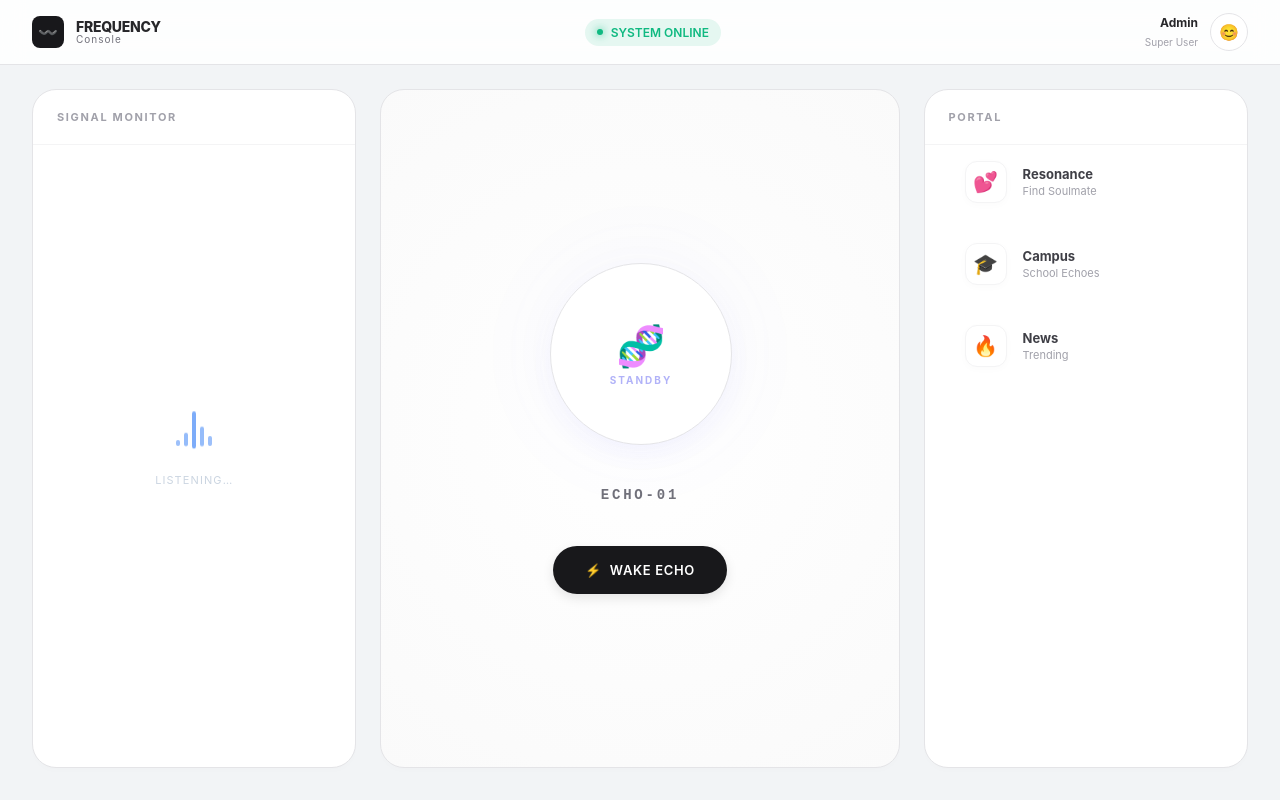
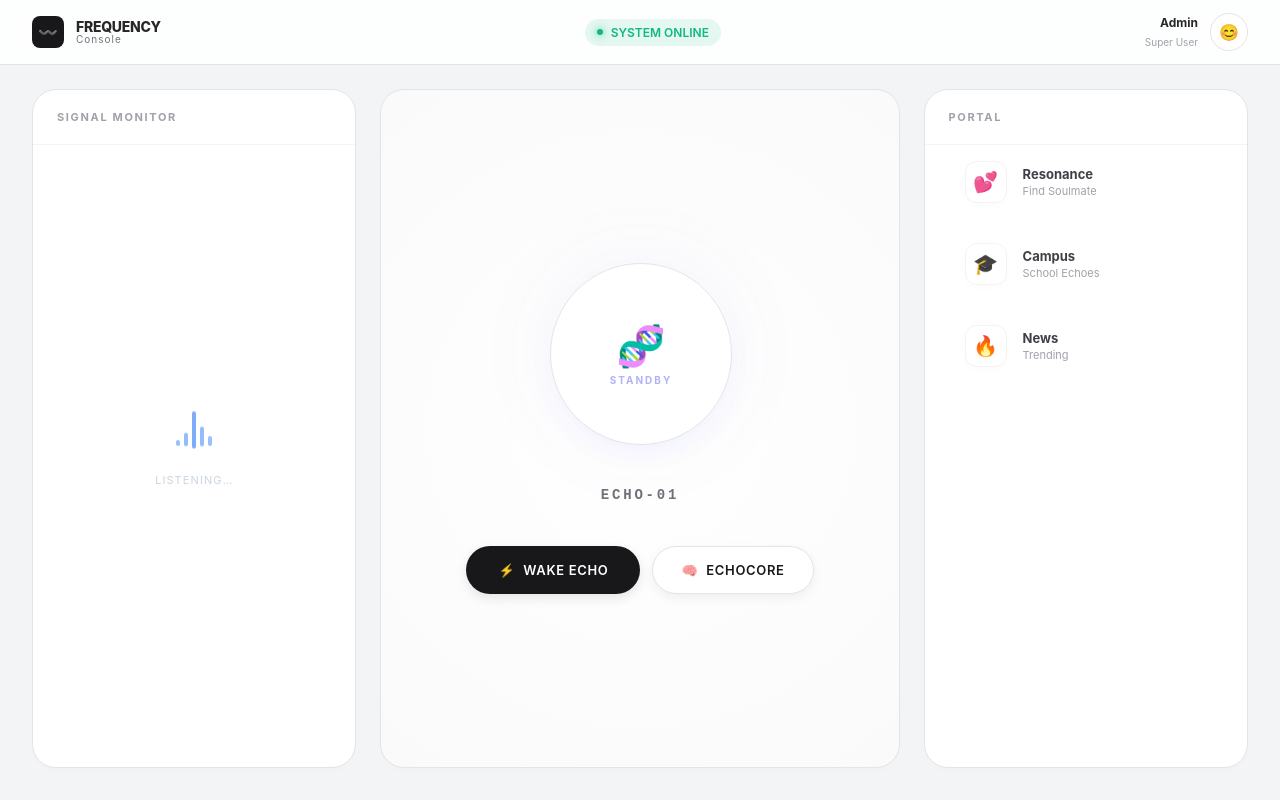
Before and after one commit to eatchicken1/frequency-ui, a Vue app in the folder frequency-ui/: page /app/home in a window 1280 px wide. Built offline with nearby package versions, Linux system fonts and the light colour scheme.

Commit message:
Move EchoCore entry to home core panel

```diff
--- a/frequency-ui/src/views/app/home/index.vue
+++ b/frequency-ui/src/views/app/home/index.vue
@@ -57,6 +57,10 @@
                 <span class="icon">⚡</span>
                 <span>WAKE ECHO</span>
               </button>
+              <button class="btn-echo-core" @click="openEchoCore">
+                <span class="icon">🧠</span>
+                <span>ECHOCORE</span>
+              </button>
             </div>
           </div>
         </section>
@@ -95,12 +99,35 @@
       </div>
     </Transition>
 
+    <Transition name="modal-fade">
+      <div
+        v-if="isEchoCoreActive"
+        class="modal-backdrop"
+        @click.self="closeEchoCore"
+      >
+        <div class="modal-wrapper">
+          <div class="modal-header">
+            <div class="modal-status">
+              <span class="status-dot active"></span>
+              <span>ECHOCORE READY</span>
+            </div>
+            <button class="btn-close" @click="closeEchoCore">CLOSE ×</button>
+          </div>
+
+          <div class="modal-body">
+            <EchoCore />
+          </div>
+        </div>
+      </div>
+    </Transition>
+
   </div>
 </template>
 
 <script setup lang="ts">
 import { ref } from 'vue'
 import AiCorePanel from './components/AiCorePanel.vue'
+import EchoCore from './components/EchoCore.vue'
 
 // --- Data ---
 const portals = [
@@ -111,6 +138,7 @@ const portals = [
 
 // --- State ---
 const isCoreActive = ref(false)
+const isEchoCoreActive = ref(false)
 
 // --- Actions ---
 const openCore = () => {
@@ -120,6 +148,15 @@ const openCore = () => {
 const closeCore = () => {
   isCoreActive.value = false
 }
+
+const openEchoCore = () => {
+  isEchoCoreActive.value = true
+}
+
+const closeEchoCore = () => {
+  isEchoCoreActive.value = false
+}
+
 </script>
 
 <style scoped>
@@ -279,6 +316,36 @@ const closeCore = () => {
 }
 .btn-wake:hover { transform: translateY(-2px); box-shadow: 0 8px 20px rgba(0,0,0,0.15); background: #000; }
 .btn-wake:active { transform: translateY(0); }
+.action-area {
+  display: flex;
+  align-items: center;
+  justify-content: center;
+  gap: 12px;
+  flex-wrap: wrap;
+}
+.btn-echo-core {
+  height: 48px;
+  padding: 0 28px;
+  background: #ffffff;
+  color: #18181b;
+  border-radius: 24px;
+  border: 1px solid #e4e4e7;
+  font-weight: 600;
+  font-size: 13px;
+  letter-spacing: 0.05em;
+  display: flex;
+  align-items: center;
+  gap: 8px;
+  cursor: pointer;
+  transition: all 0.2s ease;
+  box-shadow: 0 4px 12px rgba(0,0,0,0.06);
+}
+.btn-echo-core:hover {
+  transform: translateY(-2px);
+  box-shadow: 0 8px 20px rgba(0,0,0,0.12);
+  border-color: #d4d4d8;
+}
+.btn-echo-core:active { transform: translateY(0); }
 
 /* ================= Right: Portals ================= */
 .portal-list { list-style: none; padding: 0 24px; margin: 0; }
```
